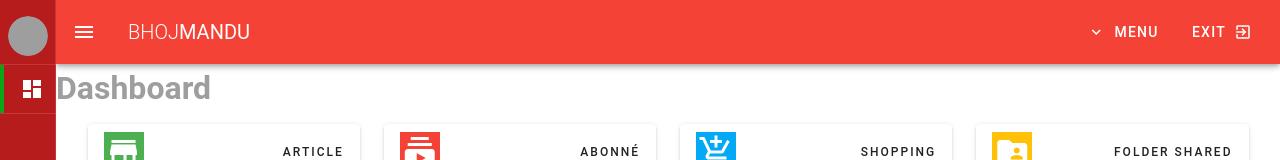
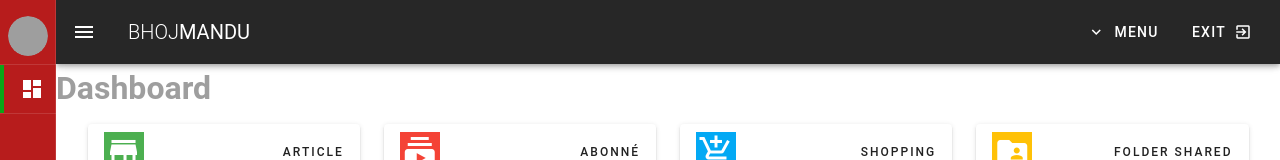
Before and after one commit to lgsandy/bhojmandu, a Vue app: page /adminDasboard in a window 1280 px wide. Shown: the top 160 px of the page. Built offline with nearby package versions, Linux system fonts and the light colour scheme; grey boxes are pictures that could not be loaded; a small style sheet from the web is missing.

Commit message:
setup is completed

```diff
--- a/src/components/Navbar/Navbar.vue
+++ b/src/components/Navbar/Navbar.vue
@@ -1,6 +1,6 @@
 <template>
   <nav>
-    <v-app-bar color="red" dark app>
+    <v-app-bar dark app>
       <v-app-bar-nav-icon @click.stop="drawer = !drawer"></v-app-bar-nav-icon>
       <v-toolbar-title class="text-uppercase">
         <span class="font-weight-light">Bhoj</span>
```
